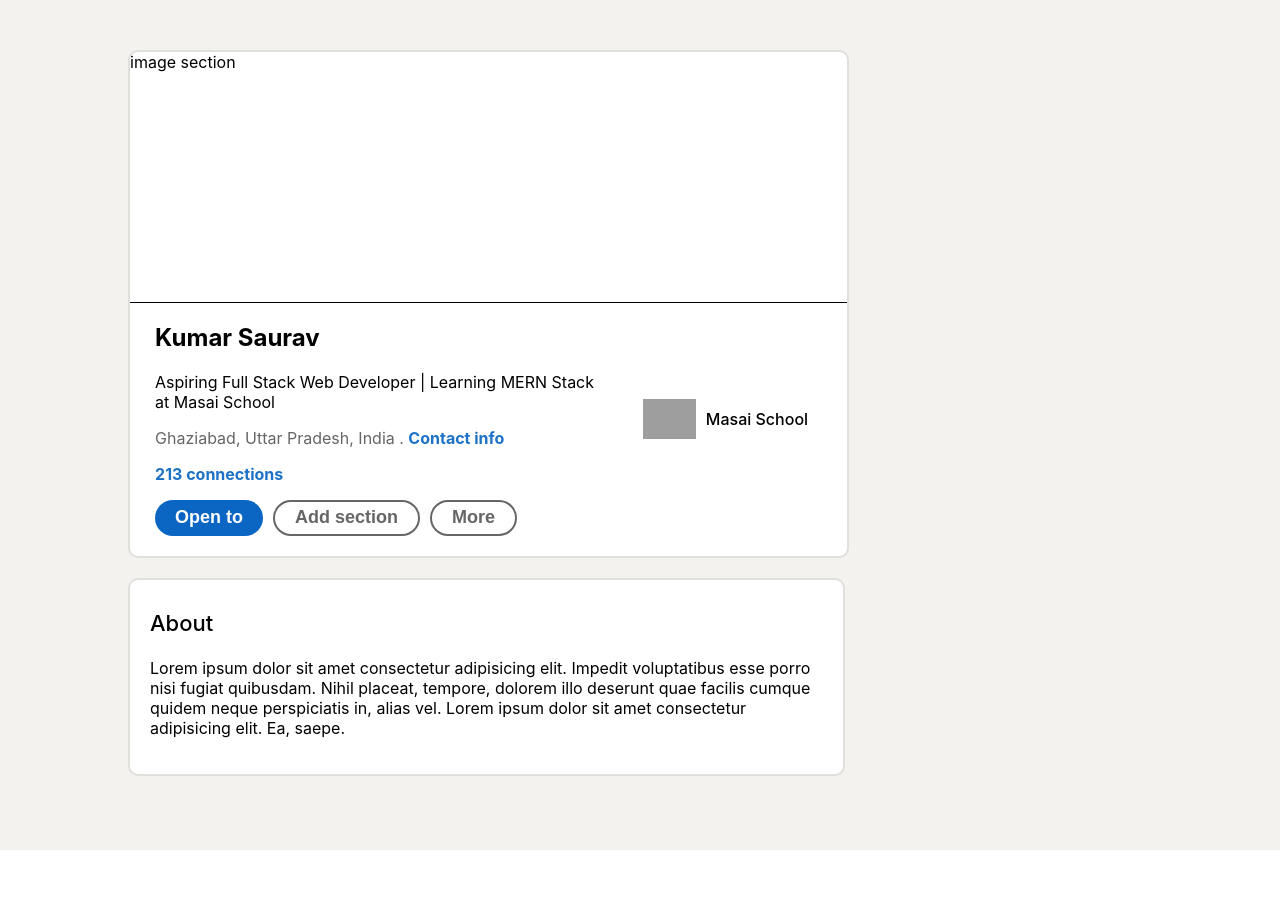
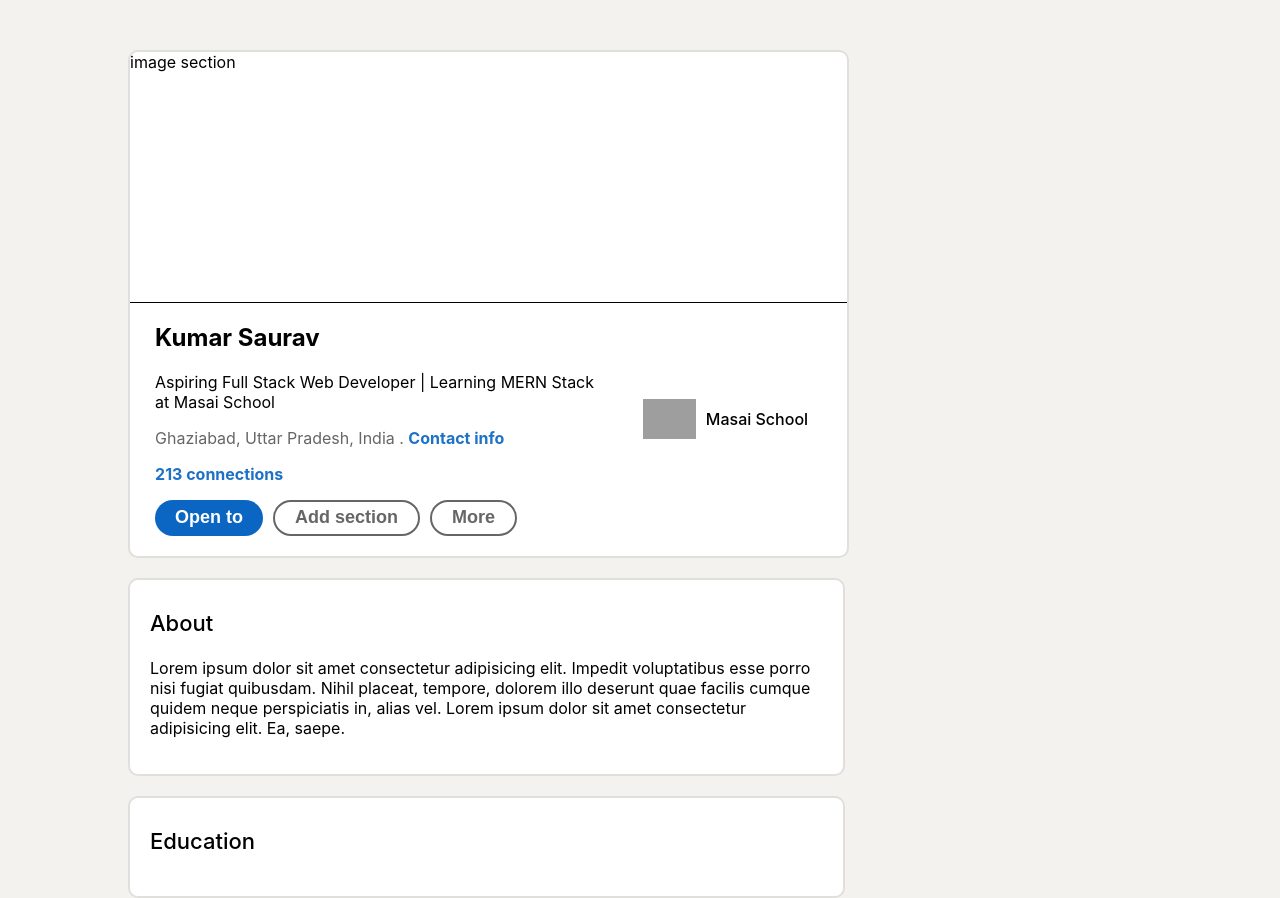
Before and after one commit to ks-1007/LinkedIn-project, a React (Create React App) app: page / in a window 1280 px wide. Before the commit the page ends 850 px from the top, so only its background shows below. Built offline with nearby package versions, Linux system fonts and the light colour scheme; grey boxes are pictures that could not be loaded.

Commit message:
started working on education section

```diff
--- /dev/null
+++ b/src/Components/ProfilePage/Education.jsx
@@ -0,0 +1,9 @@
+import styles from "./styles/ProfilePage.module.css"
+export function Education() {
+  return (
+    <div className={styles.educationCont}>
+      <p>Education</p>
+      <div></div>
+    </div>
+  )
+}
--- a/src/Components/ProfilePage/styles/ProfilePage.module.css
+++ b/src/Components/ProfilePage/styles/ProfilePage.module.css
@@ -94,3 +94,17 @@
   font-weight: 450;
   margin-top: 10px;
 }
+
+/* Education section */
+.educationCont {
+  background-color: white;
+  border-radius: 10px;
+  border: 2px solid rgb(224, 223, 220);
+  padding: 20px;
+  margin-top: 20px;
+}
+.educationCont > p:nth-of-type(1) {
+  font-size: 22px;
+  font-weight: 450;
+  margin-top: 10px;
+}
--- a/src/Pages/ProfilePage.jsx
+++ b/src/Pages/ProfilePage.jsx
@@ -1,4 +1,5 @@
 import { About } from "../Components/ProfilePage/About"
+import { Education } from "../Components/ProfilePage/Education"
 import { Hero } from "../Components/ProfilePage/Hero"
 import styles from "../Components/ProfilePage/styles/ProfilePage.module.css"
 export function ProfilePage() {
@@ -7,6 +8,7 @@ export function ProfilePage() {
       <div className={styles.leftSection}>
         <Hero />
         <About />
+        <Education />
       </div>
       <div className={styles.rightSection}></div>
     </div>
```
